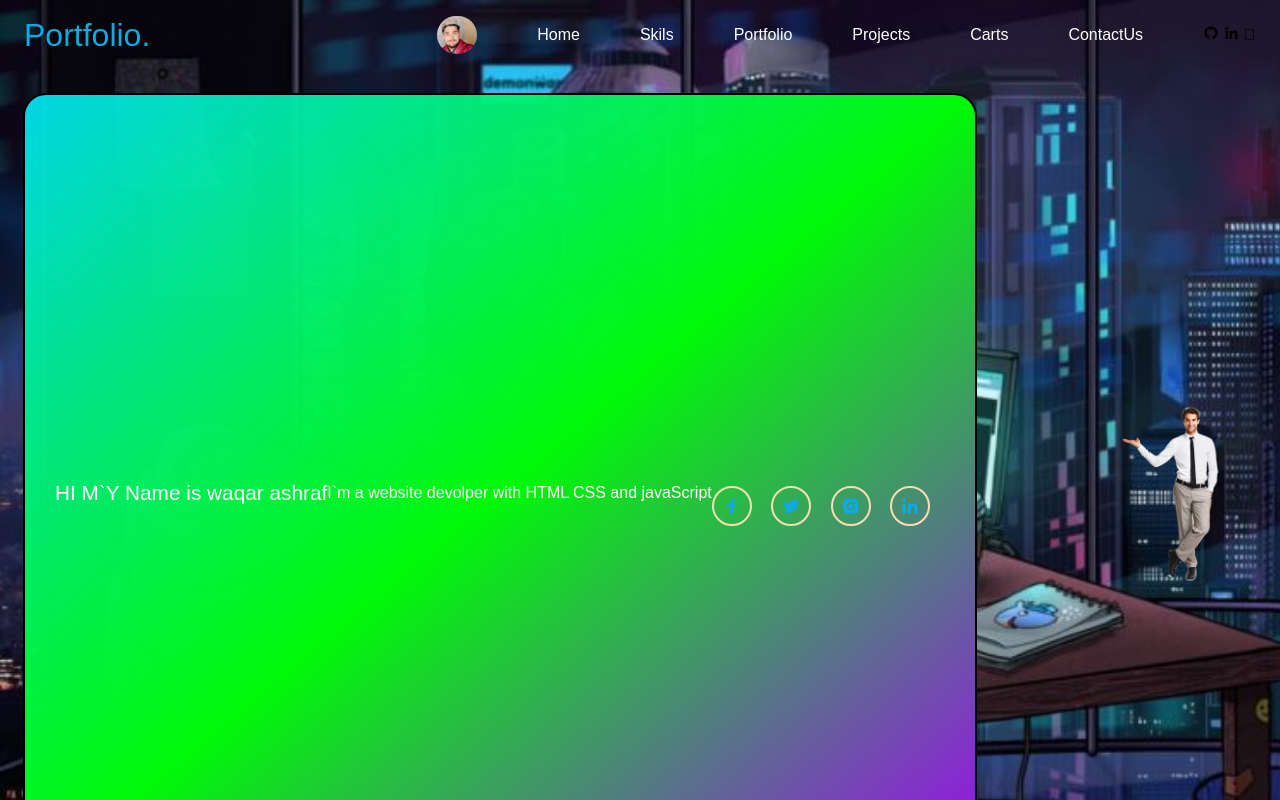
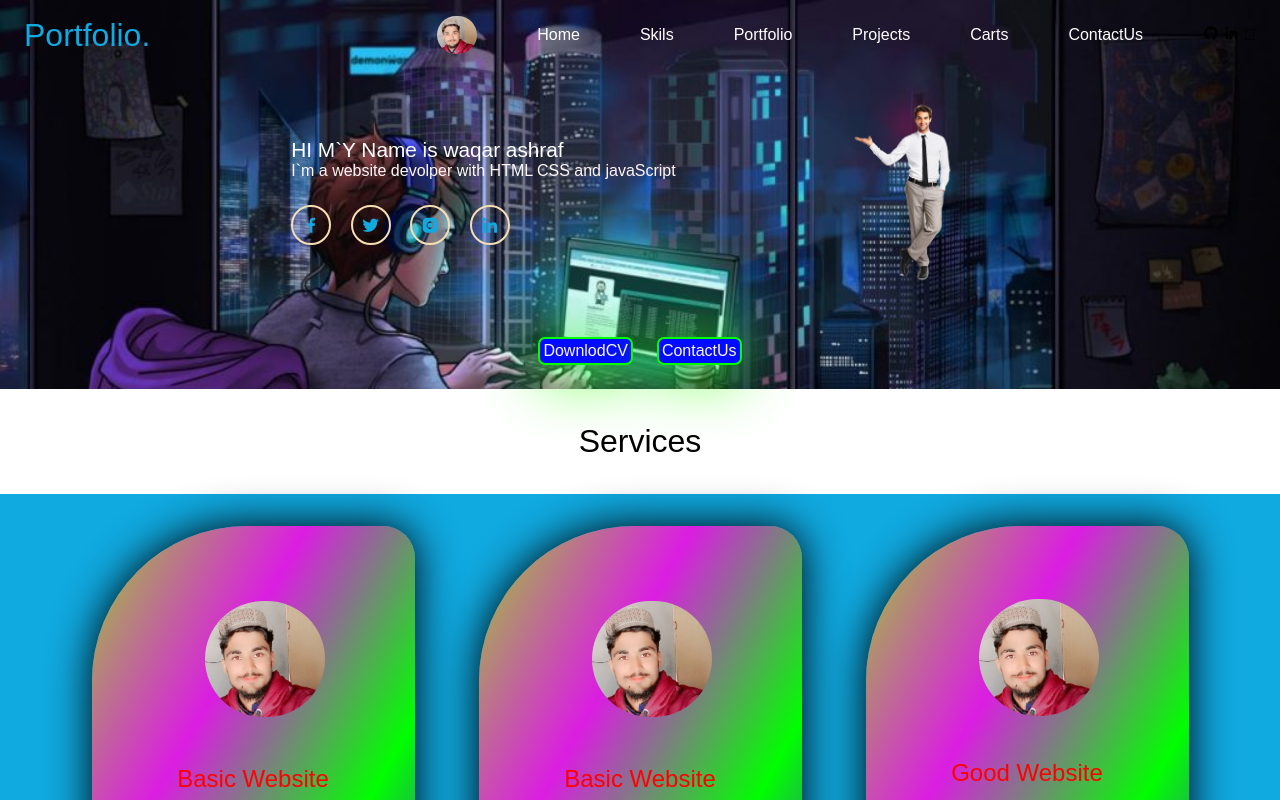
Before and after one commit to waqarGondal/WaqarGondalPortfolio, a plain HTML site: page index.html in a window 1280 px wide. Shown: the top 800 px of the page. Drawn offline with nearby package versions, Linux system fonts and the light colour scheme; some icons are missing.

Commit message:
Update index.html

```diff
--- a/index.html
+++ b/index.html
@@ -49,7 +49,7 @@
             </div>
           </nav>
           <div class="contant">
-            <div class="about">
+            <div class="about1">
             <h1 class="hiding-1">HI M`Y Name is waqar ashraf</h1>
             <p class="para">I`m a website devolper with HTML CSS and javaScript</p>
             <div class="social-media">
```
